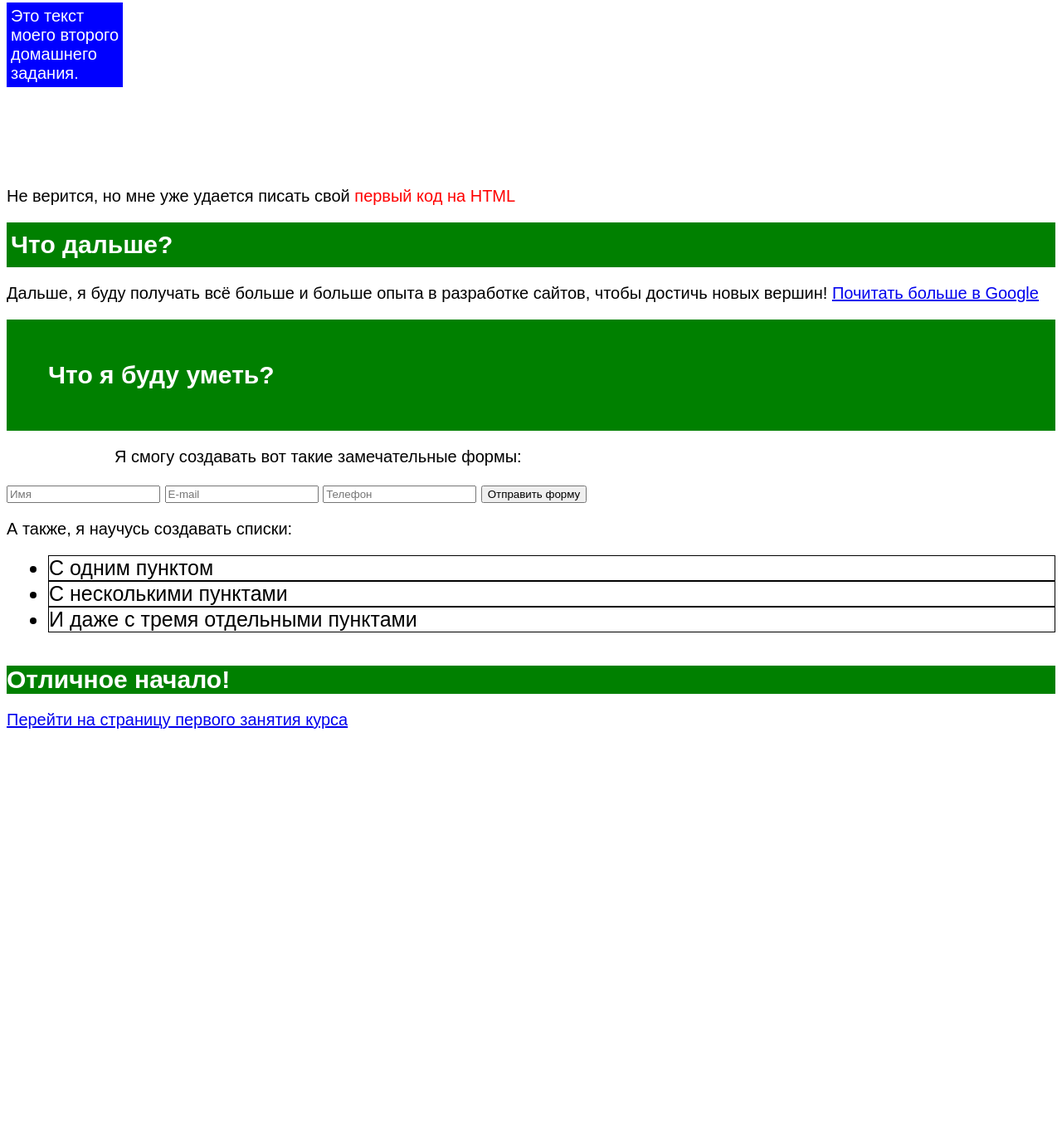
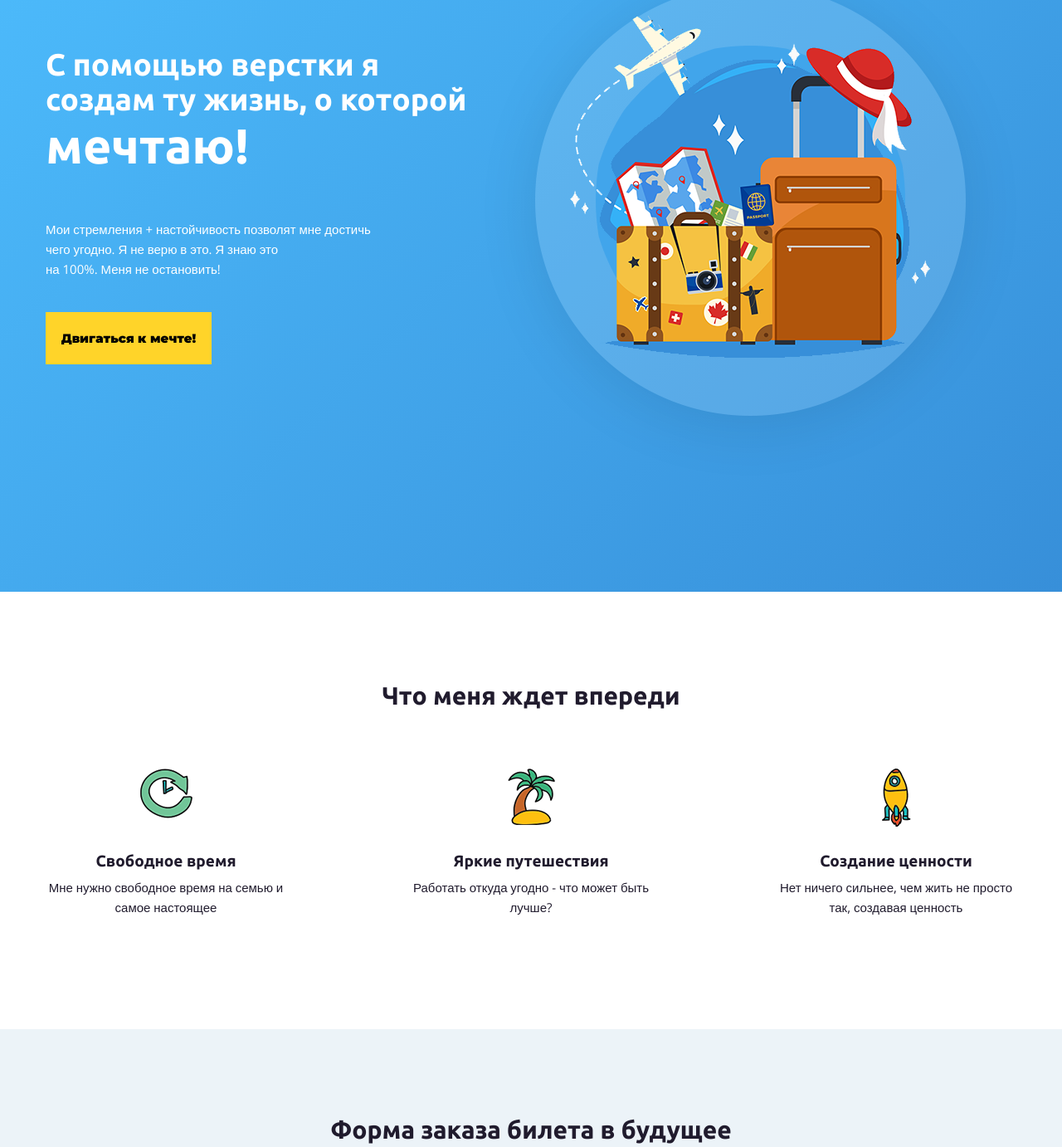
Before and after one commit to Hill1985/wayuphomework, a plain HTML site: page index.html in a window 1280 px wide. Shown: the part 235-1617 px from the top of the page at 83% size. Before the commit the page ends 1122 px from the top, so only its background shows below. Drawn offline with nearby package versions, Linux system fonts and the light colour scheme.

Commit message:
Add files via upload

```diff
--- /dev/null
+++ b/css/style.css
@@ -0,0 +1,132 @@
+body {
+    font-family: 'Open Sans', sans-serif;
+    color: #201b2d;
+    font-size: 15px;
+    padding: 0;
+    margin: 0;
+}
+div, p, input, button, form, span, a, ul, li {
+    box-sizing: border-box;
+}
+h1, h2, h3, h4, h5, h6 {
+    margin: 0;
+    font-family: 'Ubuntu', sans-serif;
+
+}
+p {
+    line-height: 1.6em;
+}
+.container {
+    width: 1170px;
+    margin: 0 auto;
+}
+.header {
+    background: -webkit-linear-gradient(135deg, rgb(78, 190, 254), rgb(55, 143, 217));
+    background: -moz-linear-gradient(135deg, rgb(78, 190, 254), rgb(55, 143, 217));
+    background: linear-gradient(135deg, rgb(78, 190, 254), rgb(55, 143, 217));
+    padding-top: 70px;
+    padding-bottom: 140px;
+    color: #fff;
+}
+.wrapper {
+    display: flex;
+    justify-content: space-between;
+}
+.offer {
+    margin-top: 180px;
+    width: 585px;
+}
+.title {
+    font-size: 37px;
+}
+.title span {
+    font-size: 59px;
+}
+.intro {
+    margin-bottom: 40px;
+    width: 410px;
+    margin-top: 55px;
+}
+.btn {
+    font-family: 'Montserrat', sans-serif;
+    background: #ffd429;
+    color: #000;
+    display: block;
+    width: 200px;
+    padding: 22px 0;
+    text-align: center;
+    text-decoration: none;
+    transition: all 0.5s ease;
+}
+.btn:hover {
+    background: #b39416;
+}
+.image_first {
+    margin-top: 55px;
+}
+.awaiting {
+    padding-top: 108px;
+    padding-bottom: 120px;
+}
+.section_title {
+    font-size: 30px;
+    text-align: center;
+}
+.skills {
+    display: flex;
+    justify-content: space-between;
+    margin-top: 70px;
+}
+.skill {
+    width: 290px;
+    background: url('../img/icon1.png') no-repeat top;
+    padding-top: 100px;
+    text-align: center;
+}
+.skill_title {
+    font-size: 19px;
+}
+.skill_text {
+    margin-top: 8px;
+}
+.skill_travel {
+    background: url('../img/icon2.png') no-repeat top;
+}
+.skill_create {
+    background: url('../img/icon3.png') no-repeat top;
+}
+.contact_form {
+    background: #ecf3f8;
+    padding-top: 104px;
+    padding-bottom: 102px;
+}
+.form {
+    margin-top: 62px;
+}
+.input {
+    display: block;
+    margin: auto;
+    width: 340px;
+    height: 45px;
+    border: 1px solid #bbb;
+    border-radius: 5px;
+    margin-bottom: 15px;
+    font-family: 'Ubuntu', sans-serif;
+    font-size: 15px;
+    padding-left: 25px;
+}
+.btn_form {
+    width: 340px;
+    margin: auto;
+    border:none;
+    cursor: pointer;
+}
+.footer {
+    padding: 63px 0;
+    background: #164d7a;
+}
+.credits {
+    color: #e0e7ed;
+    font-size: 14px;
+    text-align: center;
+}
--- a/index.html
+++ b/index.html
@@ -3,53 +3,62 @@
 <head>
     <meta charset="UTF-8">
     <meta name="viewport" content="width=device-width, initial-scale=1.0">
-    <title>WayUp_homework</title>
-    <link rel="stylesheet" href="css/main.css">
+    <title>wayup_homework</title>
+    <link rel="stylesheet" href="css/style.css">
+    <link rel="preconnect" href="https://fonts.gstatic.com">
+<link href="https://fonts.googleapis.com/css2?family=Montserrat:wght@900&family=Open+Sans&family=Ubuntu:wght@400;700&display=swap" rel="stylesheet">
 </head>
 <body>
+    <header id="header" class="header">
         <div class="container">
-        <header class="header">
-            <div class="logo">
-                <img src="img/logo.jpg" alt="Logo">
+            <img src="img/logo.png" alt="WayUp" class="logo">
+            <div class="wrapper">
+                <div class="offer">
+                    <h1 class="title">С помощью верстки
+                        я создам ту жизнь, о которой <span>мечтаю!</span></h1>
+                    <p class="intro"> Мои стремления + настойчивость позволят мне достичь чего угодно. Я не верю в это. Я знаю это <br> на 100%. Меня не остановить!</p>
+                    <a href="#" class="btn">Двигаться к мечте!</a>
                 </div>
-            <h1 class="font_color">Вступление</h1>
-            <p class="header_text">Это текст моего второго домашнего задания.</p>
-            <p class="span_color">Не верится, но мне уже удается писать свой <span>первый код на HTML</span></p>
+                <img src="img/image1.png" alt="Image" class="image_first">
+            </div>
+        </div>
     </header>
-        <section>
-            <div class="first_text">
-            <h2 class="first_h2">Что дальше?</h2>
-            <p>Дальше, я буду получать всё больше и больше опыта в разработке сайтов, чтобы достичь новых вершин! <a class="link" href="https://www.google.com">Почитать больше в Google</a></p>
+    <section id="awaiting" class="awaiting">
+        <div class="container">
+            <h2 class="section_title">Что меня ждет впереди</h2>
+            <div class="skills">
+                <div class="skill">
+                    <h3 class="skill_title">Свободное время</h3>
+                    <p class="skill_text">Мне нужно свободное время на семью и самое настоящее</p>
+                </div>
+                <div class="skill skill_travel">
+                    <h3 class="skill_title">Яркие путешествия</h3>
+                    <p class="skill_text">Работать откуда угодно - что может быть лучше?</p>
+                </div>
+                <div class="skill skill_create">
+                    <h3 class="skill_title">Создание ценности</h3>
+                    <p class="skill_text">Нет ничего сильнее, чем жить не просто так, создавая ценность</p>
+                </div>
+            </div>
         </div>
     </section>
-        <section>
-                <div class="subscribe">
-                    <h2 class="second_h2">Что я буду уметь?</h2>
-                    <p class="subscribe_par">Я смогу создавать вот такие замечательные формы:</p>
-                    <div class="subscribe_form">
-                        <form action="#" class="subscribe_form">
-                            <input type="text" class="subscribe_input" placeholder="Имя" required>
-                            <input type="email" class="subscribe_input" placeholder="E-mail" required>
-                            <input type="tel" class="subscribe_input" placeholder="Телефон" required>
-                            <button class="subscribe_button" alt="check">Отправить форму</button>
+    <section id="contact_form" class="contact_form">
+        <div class="container">
+            <h2 class="section_title">Форма заказа билета в будущее</h2>
+            <form action="#" class="form">
+                <input type="text" class="input" name="name_input" placeholder="Имя" required>
+                <input type="email" class="input" name="email_input" placeholder="E-mail" required>
+                <input type="phone" class="input" name="tel_input" placeholder="Телефон" required>
+                <input type="text" class="input" name="text_input" placeholder="Куда я полечу в ближайшее время?" required>
+                <button type="submit" class="btn btn_form">Двигаться к мечте!</button>
             </form>
         </div>
-                </div>
-                <div class="second_text">
-                    <p>А также, я научусь создавать списки: </p>
-                        <ul class="subscribe_list">
-                            <li>С одним пунктом</li>
-                            <li>С несколькими пунктами</li>
-                            <li>И даже с тремя отдельными пунктами</li>
-                        </ul>
-                </div>
     </section>
-        <footer class="footer">
-            <div class="footer_text">
-            <h2 class="footer_h2" >Отличное начало!</h2>
-            <a href="#">Перейти на страницу первого занятия курса</a>
+    <footer id="footer" class="footer">
+        <div class="container">
+            <p class="credits">© Все мои мечты защищены моим трудолюбием</p>
         </div>
     </footer>
-    </div>
+
 </body>
 </html>
```
Also changed, not shown: img/icon1.png (added), img/icon2.png (added), img/icon3.png (added), img/image1.png (added), img/logo.png (added). Lines whose indentation alone changed are shown as unchanged.
